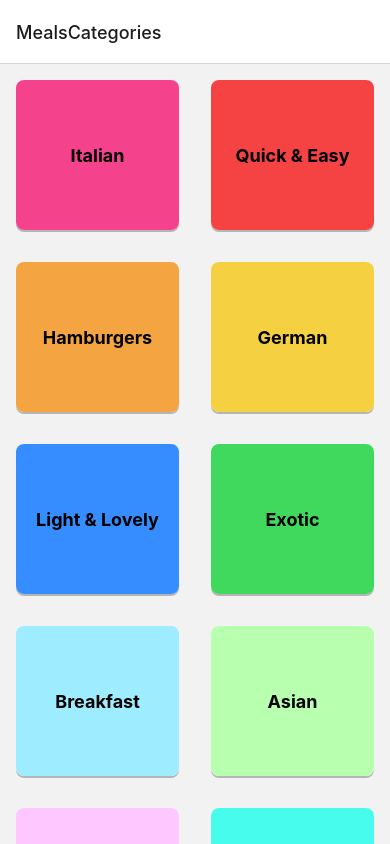
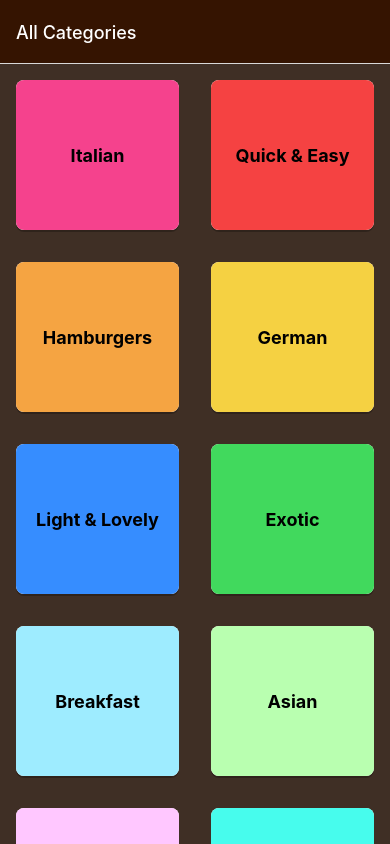
Before and after one commit to BillStephens2022/MealsApp-ReactNative, a React Native app: screen / in a window 390 px wide. Built offline with nearby package versions, Linux system fonts and the light colour scheme.

Commit message:
set navigation options, updated status bar color

```diff
--- a/App.js
+++ b/App.js
@@ -1,20 +1,42 @@
-import { StatusBar } from 'expo-status-bar';
-import { StyleSheet } from 'react-native';
-import { NavigationContainer } from '@react-navigation/native';
-import { createNativeStackNavigator } from '@react-navigation/native-stack';
-import CategoriesScreen from './screens/CategoriesScreen';
-import MealsOverviewScreen from './screens/MealsOverviewScreen';
+import { StatusBar } from "expo-status-bar";
+import { StyleSheet } from "react-native";
+import { NavigationContainer } from "@react-navigation/native";
+import { createNativeStackNavigator } from "@react-navigation/native-stack";
+import CategoriesScreen from "./screens/CategoriesScreen";
+import MealsOverviewScreen from "./screens/MealsOverviewScreen";
 
 const Stack = createNativeStackNavigator();
 
 export default function App() {
   return (
     <>
-      <StatusBar style="dark" />
+      <StatusBar style="light" />
       <NavigationContainer>
-        <Stack.Navigator>
-          <Stack.Screen name="MealsCategories" component={CategoriesScreen} />
-          <Stack.Screen name="MealsOverview" component={MealsOverviewScreen} />
+        <Stack.Navigator
+          screenOptions={{
+            headerStyle: { backgroundColor: "#351401" },
+            headerTintColor: "white",
+            contentStyle: { backgroundColor: "#3f2f25" },
+          }}
+        >
+          <Stack.Screen
+            name="MealsCategories"
+            component={CategoriesScreen}
+            options={{
+              title: "All Categories",
+            }}
+          />
+          <Stack.Screen
+            name="MealsOverview"
+            component={MealsOverviewScreen}
+            // note: we have ability to pass options dynamically by passing a function
+            // options={({ route, navigation }) => {
+            //   const catId = route.params.categoryId;
+            //   return {
+            //     title: catId,
+            //   };
+            // }}
+          />
         </Stack.Navigator>
       </NavigationContainer>
     </>
--- a/screens/MealsOverviewScreen.js
+++ b/screens/MealsOverviewScreen.js
@@ -1,17 +1,28 @@
+import { useLayoutEffect } from "react";
 import { StyleSheet, View, Text, FlatList } from "react-native";
-import { MEALS } from "../data/dummy-data";
+import { MEALS, CATEGORIES } from "../data/dummy-data";
 import MealItem from "../components/MealItem";
 
 // note that any screen registered as a Stack screen in the App.js gets a couple of props
 // that can be used:  'navigation' and 'route'. So, this is where the 'route' prop is coming
 // from even though you don't see it explicitly passed down.  See 'react-navigation' documentation
 // for more info on properties that accompany these props.
-function MealsOverviewScreen({ route }) {
+function MealsOverviewScreen({ route, navigation }) {
   const catId = route.params.categoryId;
 
   const displayedMeals = MEALS.filter((mealItem) => {
     return mealItem.categoryIds.indexOf(catId) >= 0;
   });
+
+  useLayoutEffect(() => {
+    const categoryTitle = CATEGORIES.find(
+      (category) => category.id === catId
+    ).title;
+
+    navigation.setOptions({
+      title: categoryTitle,
+    });
+  }, [catId, navigation]);
 
   function renderMealItem(itemData) {
     const item = itemData.item;
@@ -21,12 +32,10 @@
       imageUrl: item.imageUrl,
       duration: item.duration,
       complexity: item.complexity,
-      affordability: item.affordability
+      affordability: item.affordability,
     };
 
-    return (
-      <MealItem {...mealItemProps} />
-    );
+    return <MealItem {...mealItemProps} />;
   }
 
   return (
```
